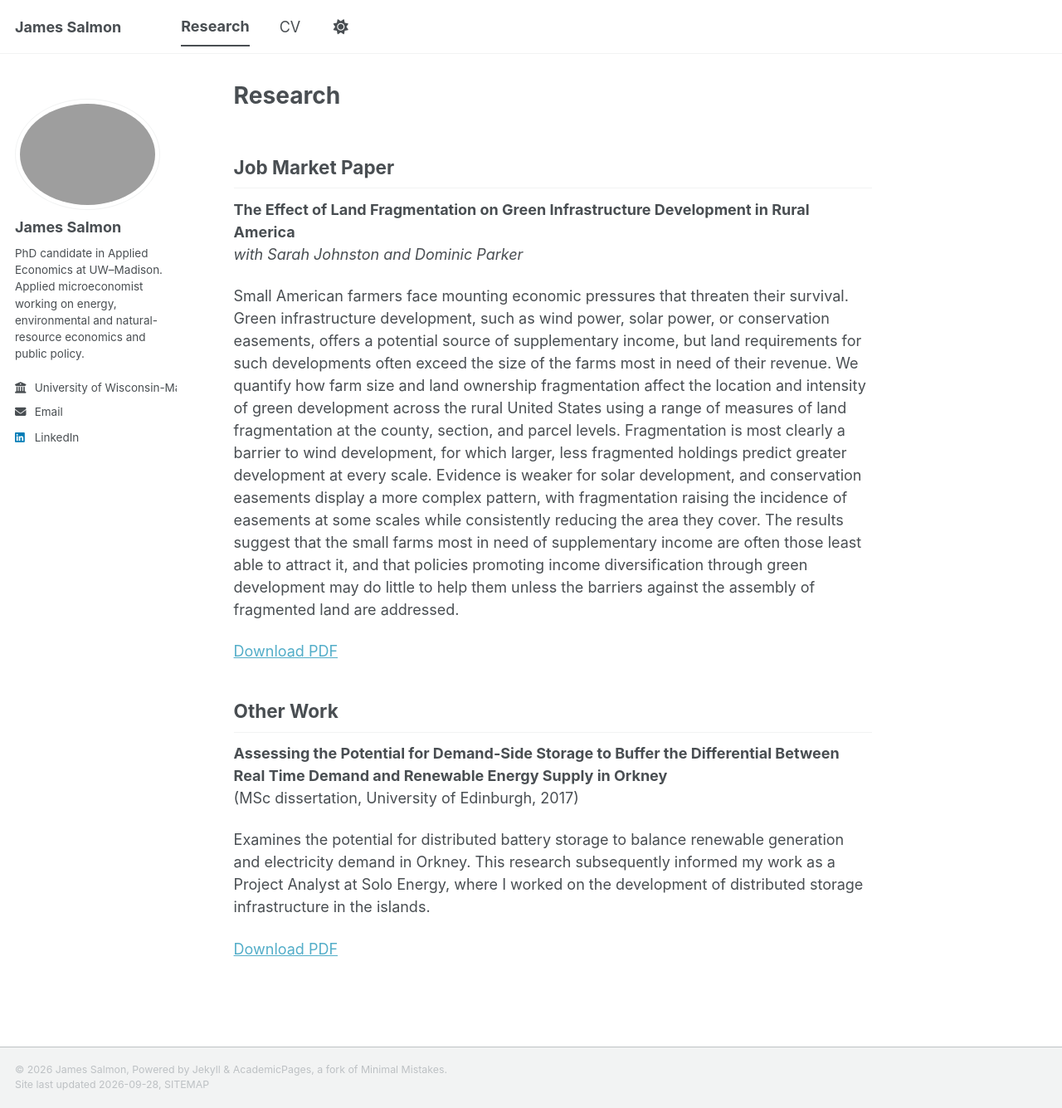
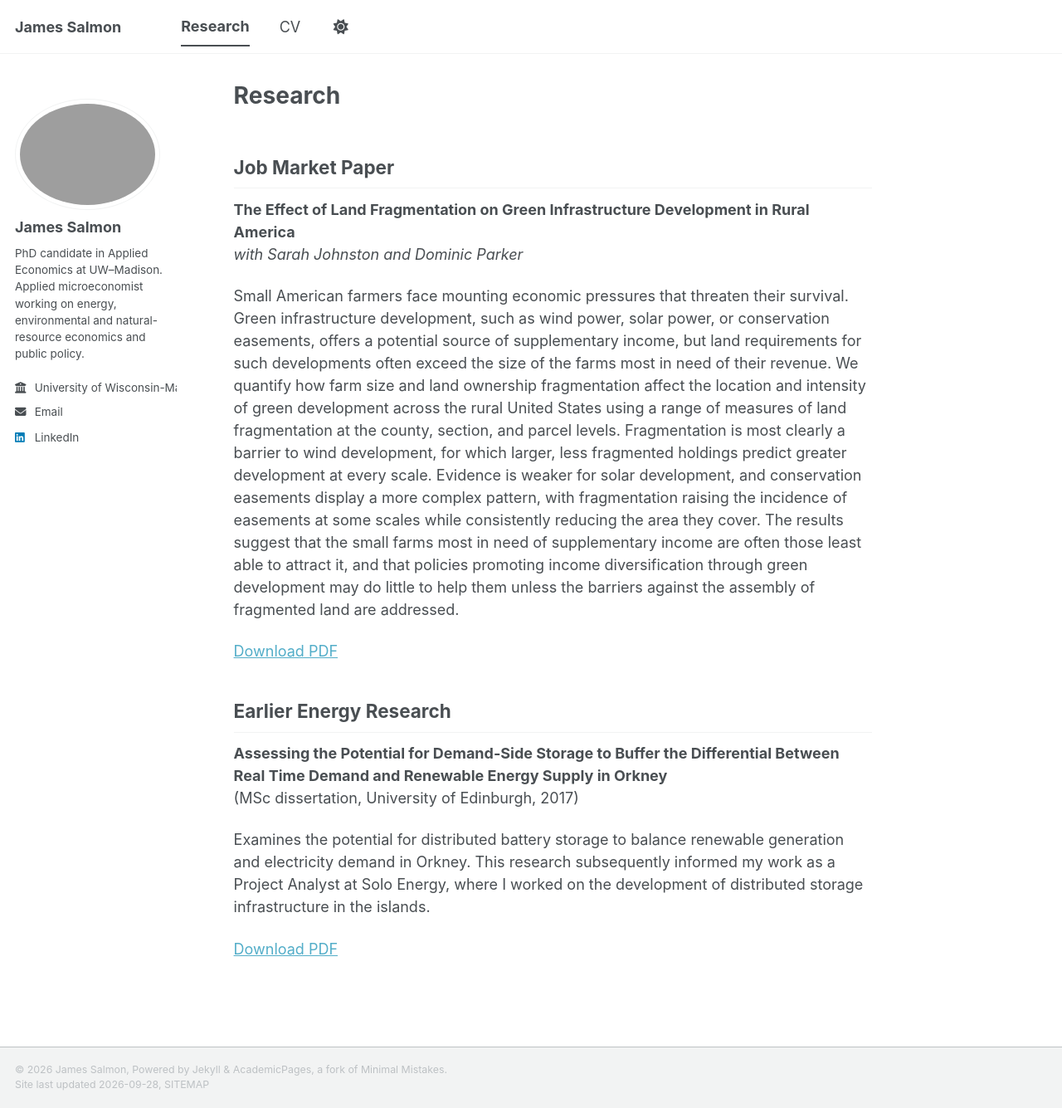
Before and after one commit to James-Salmon/James-Salmon.github.io, a Jekyll site: the page built from _pages/research.md, in a window 1280 px wide and 1335 px high. Shown: the whole window at 83% size. Built offline with Jekyll 4.4.1, drawn with Linux system fonts in a browser that asks for light colours; a style sheet for code colours, icons or effects is not loaded.

Commit message:
Update research.md

```diff
--- a/_pages/research.md
+++ b/_pages/research.md
@@ -14,7 +14,7 @@ Small American farmers face mounting economic pressures that threaten their surv
 
 [Download PDF](/files/james_salmon_jmp.pdf)
 
-## Other Work
+## Earlier Energy Research
 
 **Assessing the Potential for Demand-Side Storage to Buffer the Differential Between Real Time Demand and Renewable Energy Supply in Orkney**\
 (MSc dissertation, University of Edinburgh, 2017)
```
